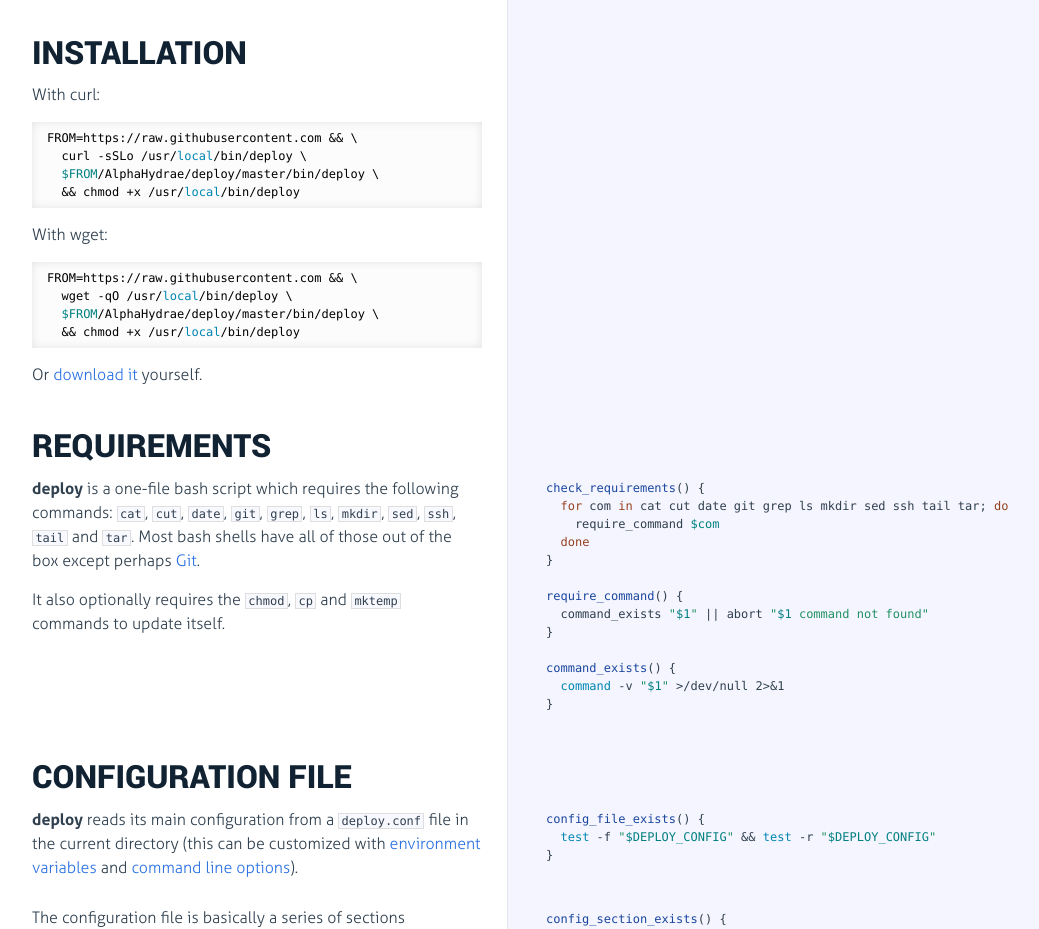
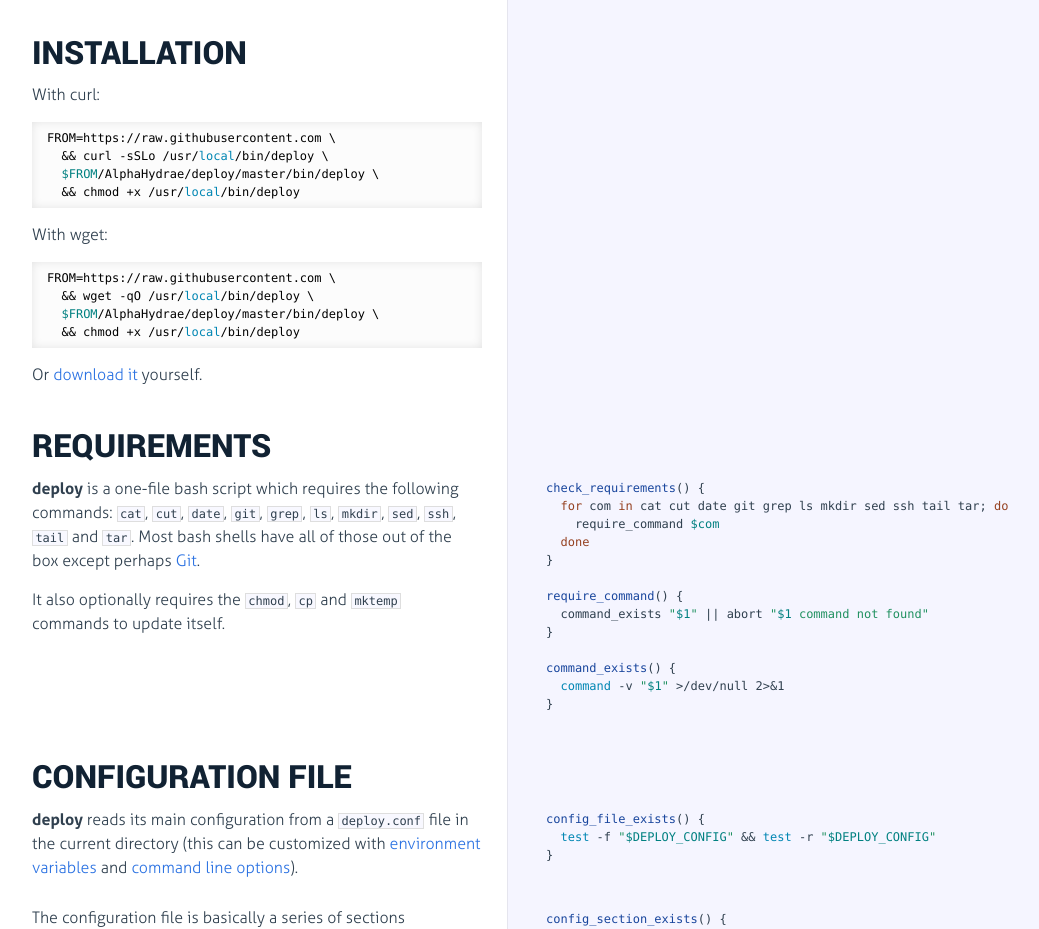
Before and after one commit to AlphaHydrae/deploy, a website: page docs/index.html in a window 1280 px wide. Shown: the part 1480-2409 px from the top of the page, without its empty margins (18-1057 px from the left). Drawn offline with nearby package versions, Linux system fonts and the light colour scheme.

Commit message:
Fix installation commands

```diff
--- a/docs/index.html
+++ b/docs/index.html
@@ -149,14 +149,14 @@ EOF
               </div>
               <h2 id="installation">Installation</h2>
 <p>With curl:</p>
-<pre><code class="lang-sh">FROM=https://raw.githubusercontent.com &amp;&amp; \
-  curl -sSLo /usr/<span class="hljs-built_in">local</span>/bin/deploy \
+<pre><code class="lang-sh">FROM=https://raw.githubusercontent.com \
+  &amp;&amp; curl -sSLo /usr/<span class="hljs-built_in">local</span>/bin/deploy \
   <span class="hljs-variable">$FROM</span>/AlphaHydrae/deploy/master/bin/deploy \
   &amp;&amp; chmod +x /usr/<span class="hljs-built_in">local</span>/bin/deploy
 </code></pre>
 <p>With wget:</p>
-<pre><code class="lang-sh">FROM=https://raw.githubusercontent.com &amp;&amp; \
-  wget -qO /usr/<span class="hljs-built_in">local</span>/bin/deploy \
+<pre><code class="lang-sh">FROM=https://raw.githubusercontent.com \
+  &amp;&amp; wget -qO /usr/<span class="hljs-built_in">local</span>/bin/deploy \
   <span class="hljs-variable">$FROM</span>/AlphaHydrae/deploy/master/bin/deploy \
   &amp;&amp; chmod +x /usr/<span class="hljs-built_in">local</span>/bin/deploy
 </code></pre>
```
Also changed, not shown: README.md, 1 other file.
